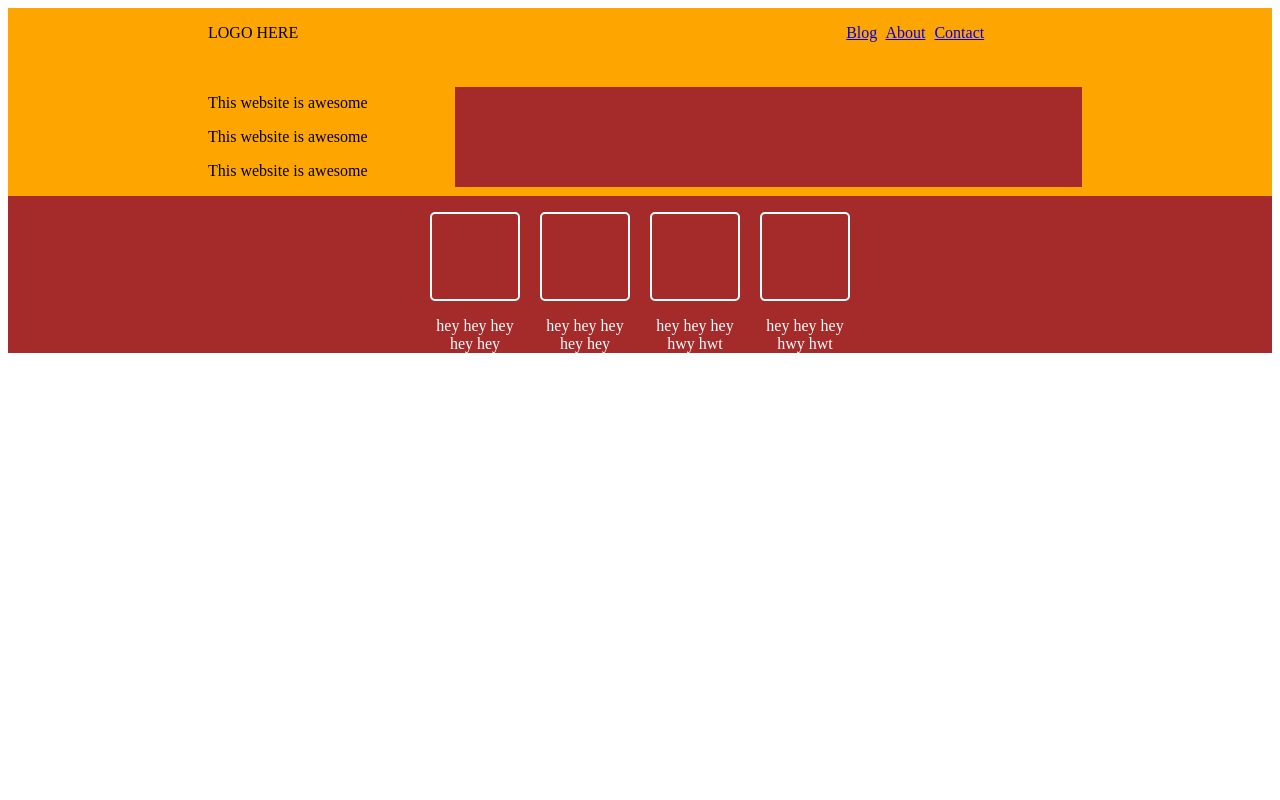
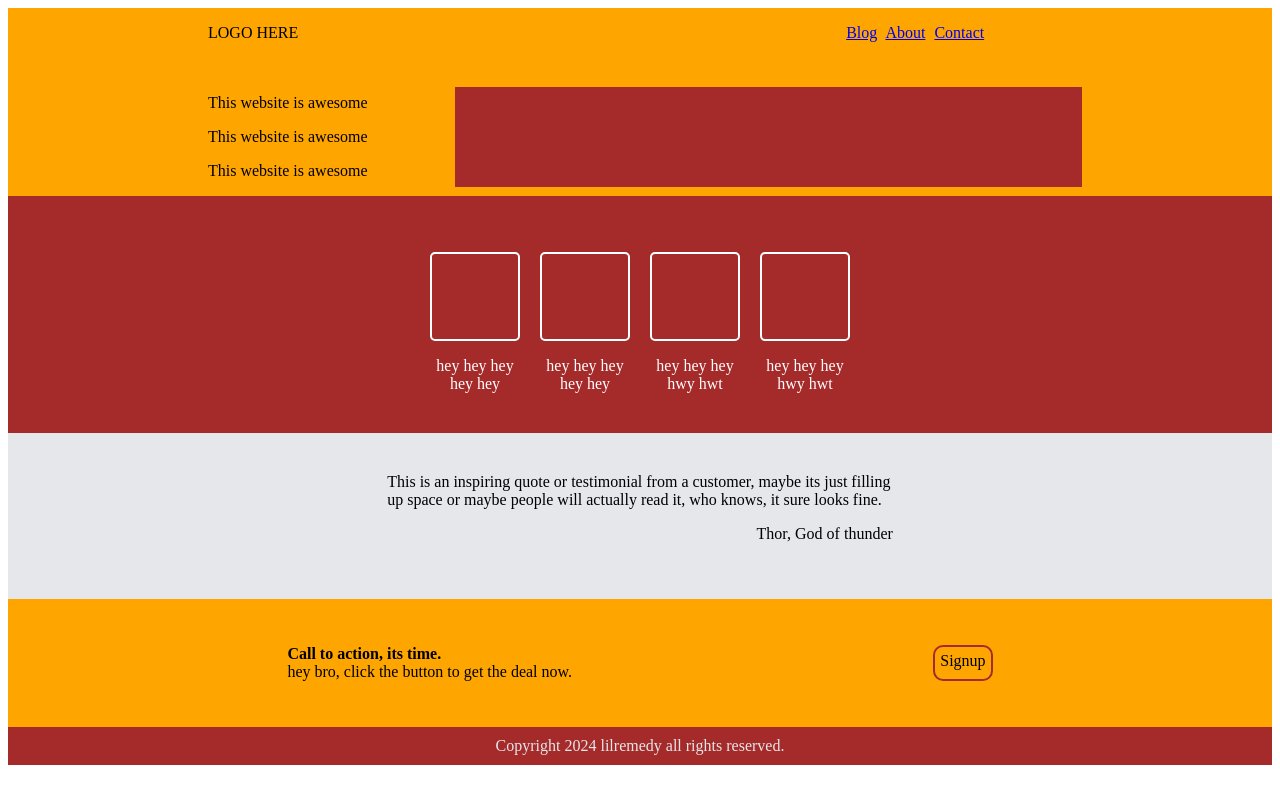
Before and after one commit to lilkelzi/landing-page, a plain HTML site: page index.html in a window 1280 px wide. Drawn offline with Linux system fonts and the light colour scheme.

Commit message:
edited index.html file

```diff
--- a/index.html
+++ b/index.html
@@ -9,6 +9,7 @@
 justify-content: center;
 column-gap: 20px;
 background-color: brown;
+padding: 40px 0 40px 0;
 }
 
 #umoh1 { ;
@@ -59,8 +60,43 @@ width: 350px;
 height: 100px;
 ;
 }
+
+.quotee {
+    padding: 40px 30% 40px 30%;
+    background-color: #E5E7EB;
+}
+
+.quoteright {
+text-align: right;
+}
+
+.btmcon {
+    display: flex;
+    column-gap: 30%;
+    padding: 30px;
+    justify-content: center;
+    background-color: orange;
+}
+
+.btm1 {
+    flex: 0 1 auto;
+}
+
+.btm2 {
+    flex: 0 1 auto;
+    padding: 5px;
+    border: 2px solid;
+    border-color: brown;
+    border-radius: 10px;
+}
+
+.footer{
+    background-color: brown;
+    color: #E5E7EB;
+    text-align: center;
+    padding: 10px;
+}
 </style>
-
 
 
 </head>
@@ -98,11 +134,28 @@ height: 100px;
 <div id="umoh1"><p id="umoh"></p><center>hey hey hey hwy hwt</center></div>
 </div>
 
+<div class ='quotee'>
+This is an inspiring quote or  testimonial from a customer, maybe its
+just filling up space or maybe people will actually read it, who knows, it sure looks fine.
+<p class ='quoteright'>
+    Thor, God of thunder
+</p>
 
+</div>
 
+<div class ='btmcon'>
+    <p class ='btm1'>
+        <b>Call to action, its time.</b> <br>
+        hey bro, click the button to get the deal now.
+    </p>
+    <p class ='btm2'>
+        Signup
+    </p>
+</div>
 
-
-
+<div class="footer">
+    Copyright 2024 lilremedy all rights reserved.
+</div>
 
 
 </body>
```
